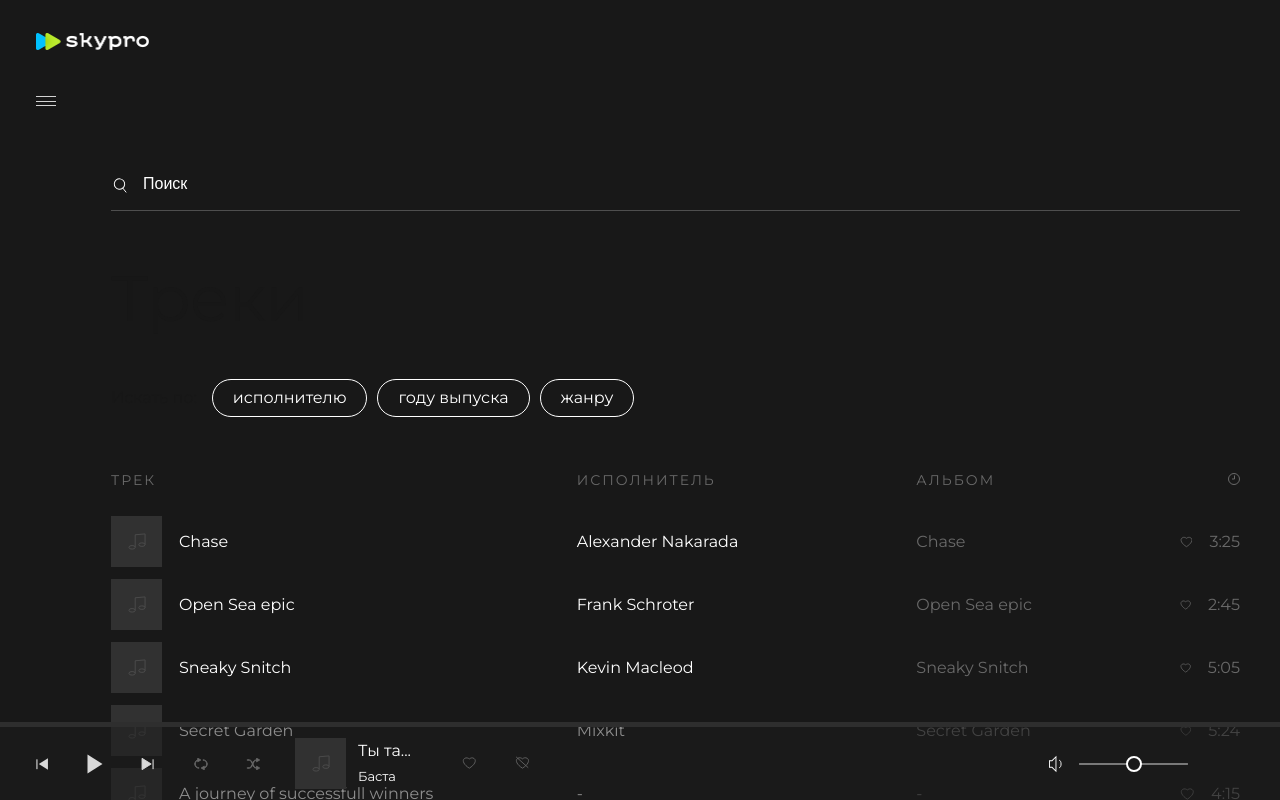
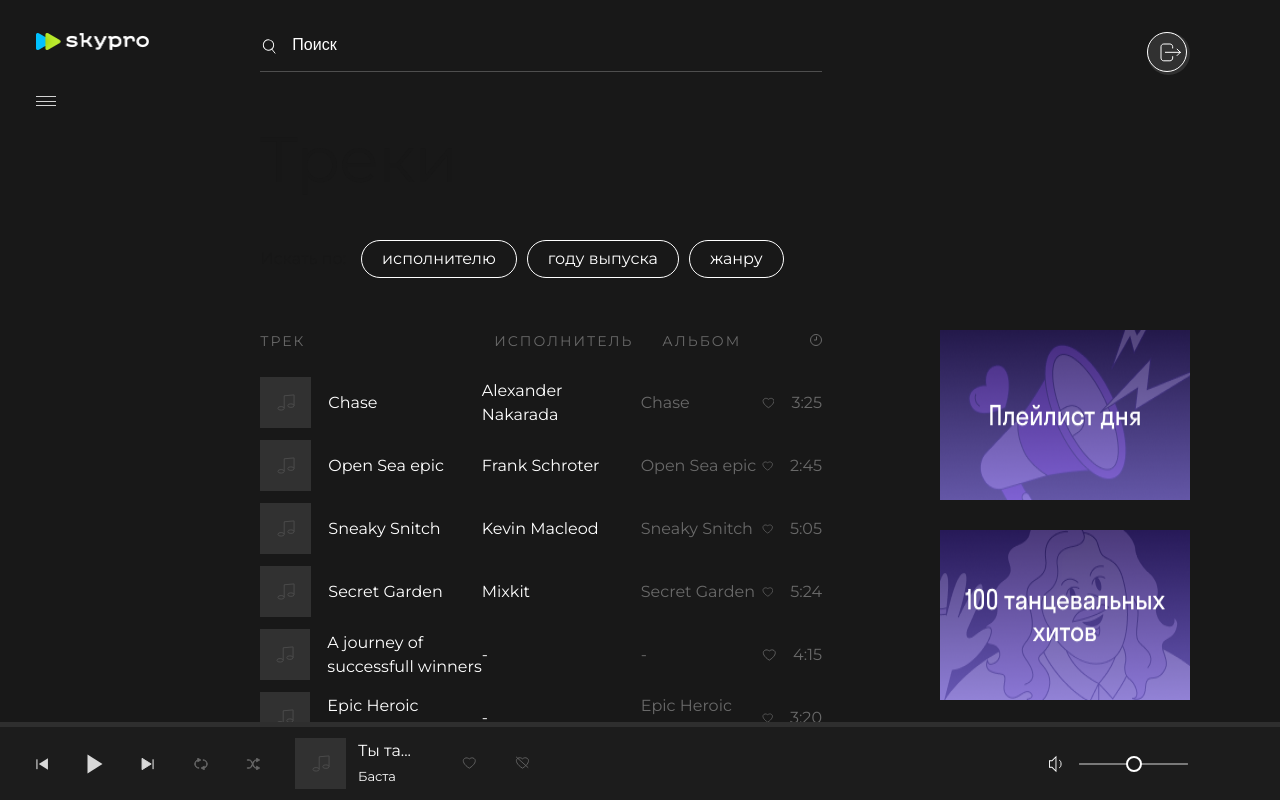
Before and after one commit to Gyupoi/skypro-music, a Next.js app: page / in a window 1280 px wide. Built offline with nearby package versions, Linux system fonts and the light colour scheme.

Commit message:
доделал замечания

```diff
--- a/src/app/page.css
+++ b/src/app/page.css
@@ -2,37 +2,40 @@
   width: 100%;
   min-height: 100%;
   overflow: hidden;
-  background-color: #383838;
+  background-color: #181818;
 }
 
 .container {
   max-width: 1920px;
   height: 100vh;
+  height: 100dvh;
   margin: 0 auto;
   position: relative;
   background-color: #181818;
+  display: flex;
+  flex-direction: column;
+  overflow: hidden;
 }
 
 .main {
-  -webkit-box-flex: 1;
-  -ms-flex: 1 1 auto;
   flex: 1 1 auto;
-  display: -webkit-box;
-  display: -ms-flexbox;
+  min-height: 0;
+  overflow: hidden;
   display: flex;
-  -ms-flex-wrap: wrap;
-  flex-wrap: wrap;
-  -webkit-box-pack: justify;
-  -ms-flex-pack: justify;
   justify-content: space-between;
+  flex-wrap: nowrap;
+  position: relative;
+  z-index: 1;
 }
 
 .centerblock {
   width: auto;
-  -webkit-box-flex: 3;
-  -ms-flex-positive: 3;
   flex-grow: 3;
   padding: 20px 40px 20px 111px;
+  display: flex;
+  flex-direction: column;
+  min-height: 0;
+  overflow: hidden;
 }
 
 .centerblock__h2 {
--- a/src/components/Player/Player.module.css
+++ b/src/components/Player/Player.module.css
@@ -3,9 +3,9 @@
   bottom: 0;
   left: 0;
   width: 100%;
-  background: rgba(28, 28, 28, 0.5);
+  background: #1c1c1c;
+  z-index: 10;
 }
-
 .barContent {
   display: flex;
   flex-direction: column;
--- a/src/components/Playlist/Playlist.module.css
+++ b/src/components/Playlist/Playlist.module.css
@@ -1,6 +1,8 @@
 .centerblockContent {
   display: flex;
   flex-direction: column;
+  flex: 1 1 auto;
+  min-height: 0;
 }
 
 .contentTitle {
@@ -9,12 +11,18 @@
   align-items: center;
   justify-content: space-between;
   margin-bottom: 24px;
+  flex-shrink: 0;
 }
 
 .contentPlaylist {
   display: flex;
   flex-direction: column;
+  flex: 1 1 auto;
+  min-height: 0;
   overflow-y: auto;
+  overflow-x: hidden;
+  overscroll-behavior: contain;
+  -webkit-overflow-scrolling: touch;
 }
 
 .playlistTitleCol {
```
